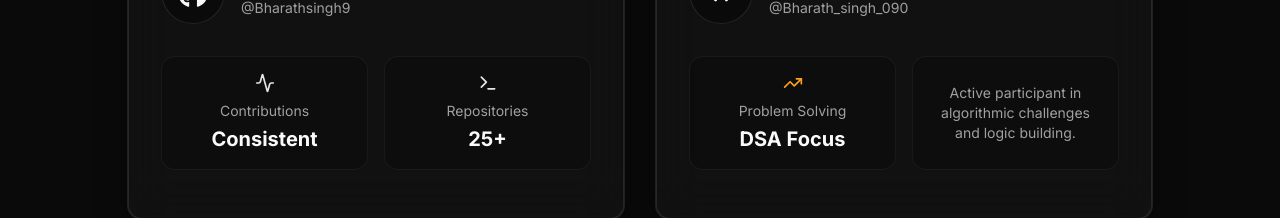
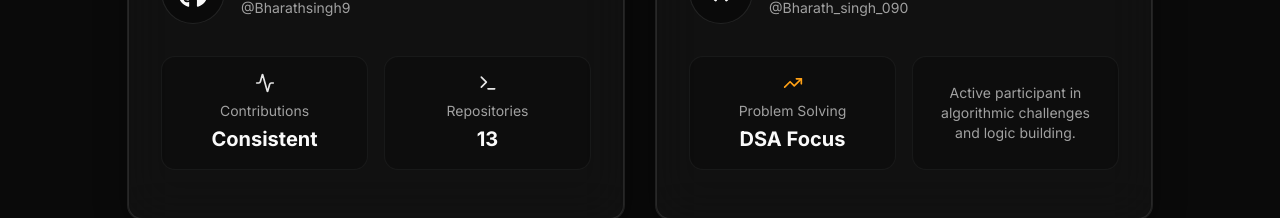
Before and after one commit to Bharathsingh9/Portfolio, a Next.js app: page / in a window 1280 px wide. Shown: the part 6980-7198 px from the top of the page. Built offline with nearby package versions, Linux system fonts and the light colour scheme; no server answers.

Commit message:
feat: fetch github repos dynamically

```diff
--- a/src/components/sections/coding-profiles.tsx
+++ b/src/components/sections/coding-profiles.tsx
@@ -1,10 +1,26 @@
 "use client"
+import { useState, useEffect } from "react"
 import { motion } from "framer-motion"
 import { Card, CardContent } from "@/components/ui/card"
 import { Code, TrendingUp, Activity, Terminal } from "lucide-react"
 import { FaGithub } from "react-icons/fa"
 
 export function CodingProfiles() {
+  const [repoCount, setRepoCount] = useState<string | number>("...");
+
+  useEffect(() => {
+    fetch("https://api.github.com/users/Bharathsingh9")
+      .then((res) => res.json())
+      .then((data) => {
+        if (data.public_repos !== undefined) {
+          setRepoCount(data.public_repos);
+        } else {
+          setRepoCount("13"); // Fallback
+        }
+      })
+      .catch(() => setRepoCount("13"));
+  }, []);
+
   return (
     <section className="py-24 relative">
       <div className="container px-4 md:px-6">
@@ -58,7 +74,7 @@ export function CodingProfiles() {
                   <div className="bg-background/50 rounded-xl p-4 border border-border/50 flex flex-col items-center text-center">
                     <Terminal className="w-5 h-5 text-primary mb-2" />
                     <span className="text-sm text-muted-foreground">Repositories</span>
-                    <span className="text-xl font-bold mt-1">25+</span>
+                    <span className="text-xl font-bold mt-1">{repoCount}</span>
                   </div>
                 </div>
               </CardContent>
```
